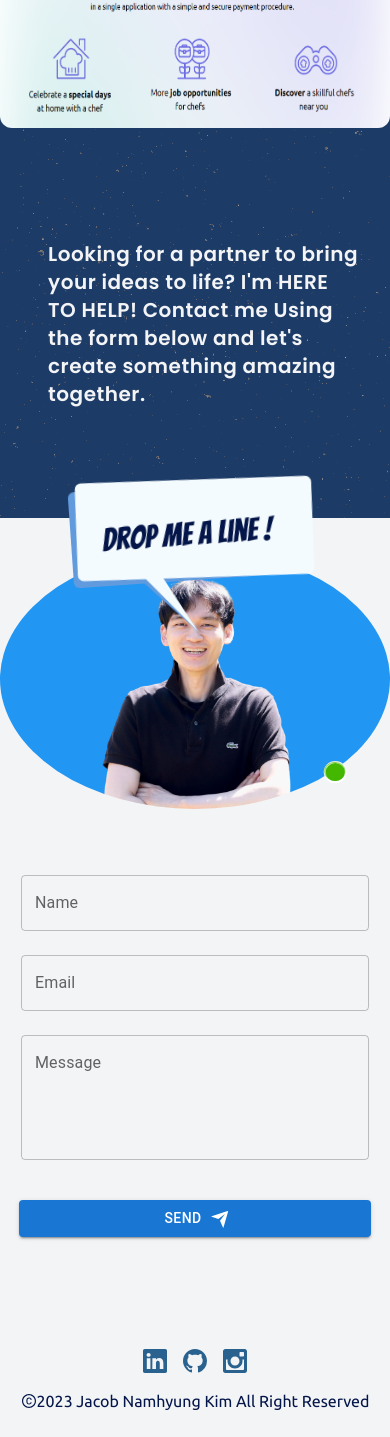
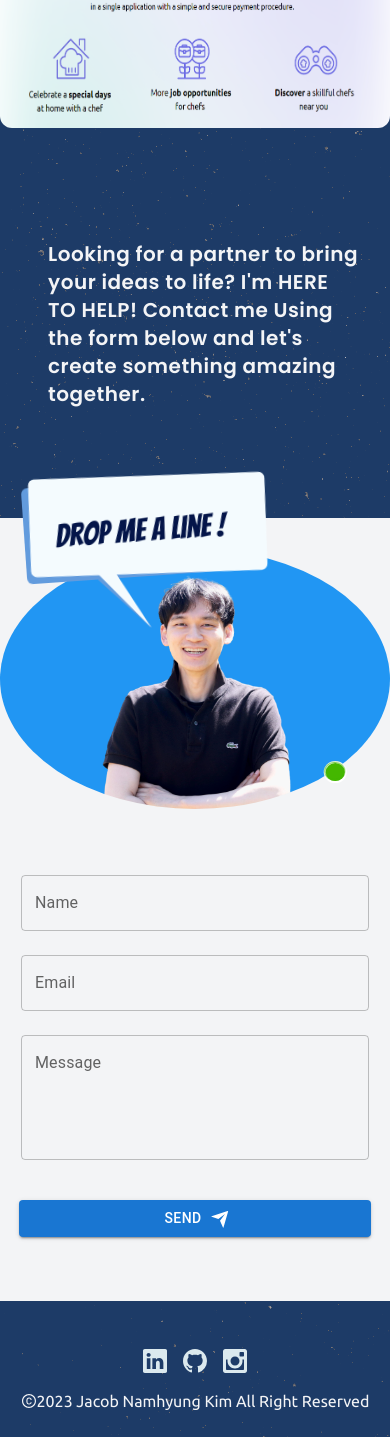
Before and after one commit to everywherejacobkim/portfolio-renewal-nextjs, a Next.js app: page / in a window 390 px wide. Shown: the part 2629-4066 px from the top of the page. Built offline with nearby package versions, Linux system fonts and the light colour scheme; a web font is replaced by a local one.

Commit message:
Fix: Resolve mobile view sizing issues

```diff
--- a/src/pages/components/footer/index.tsx
+++ b/src/pages/components/footer/index.tsx
@@ -5,14 +5,14 @@ import { AiOutlineCopyrightCircle } from "react-icons/ai";
 
 const Footer: React.FC = () => {
   return (
-    <footer className="bg-gray-100 md:px-16 pt-12 pb-6">
+    <footer className="bg-primary-300 bg-space-pattern md:bg-none md:bg-gray-100 md:px-16 pt-12 pb-6">
       <div className="flex-cols">
-        <div className="flex justify-center gap-4 mb-4 text-2xl text-primary-200">
+        <div className="flex justify-center gap-4 mb-4 text-2xl text-primary-20 md:text-primary-200">
             <a href="https://www.linkedin.com/in/everywherejacobkim" target="_blank" rel="noreferrer"><BsLinkedin /></a>
             <a href="https://github.com/everywherejacobkim" target="_blank" rel="noreferrer"><BsGithub /></a>
             <a href="https://www.instagram.com/everywhere_jacob" target="_blank" rel="noreferrer"><ImInstagram /></a>
         </div>
-        <div className="flex items-center justify-center">
+        <div className="flex items-center justify-center text-gray-100 md:text-black">
           <AiOutlineCopyrightCircle />
           <p>2023 Jacob Namhyung Kim All Right Reserved</p>
         </div>
--- a/src/styles/globals.css
+++ b/src/styles/globals.css
@@ -113,7 +113,7 @@
       align-items: center;
   }
   #contact .speech-bubble {
-      transform: rotate(-4deg) rotateY(15deg) translateX(3em) translateY(-1.7em);
+      transform: rotate(-4deg) rotateY(15deg) translateX(1em) translateY(-2em);
   }
   #contact form {
       align-items: center;
--- a/tailwind.config.js
+++ b/tailwind.config.js
@@ -16,6 +16,7 @@ module.exports = {
 
       },
       colors: {
+        "primary-20": "#dbe9ee",
         "primary-30": "#ceefff",
         "primary-40": "#2196f3",
         "primary-50": "#95bcffd8",
@@ -30,6 +31,11 @@ module.exports = {
         "kristi": ["Kristi", "sans-serif"],
         "bangers": ["Bangers", "sans-serif"],
       },
+      screens: {
+        sm: "640px",
+        md: "768px",
+        lg: "1480px",
+      },
     },
   },
   plugins: [],
```
